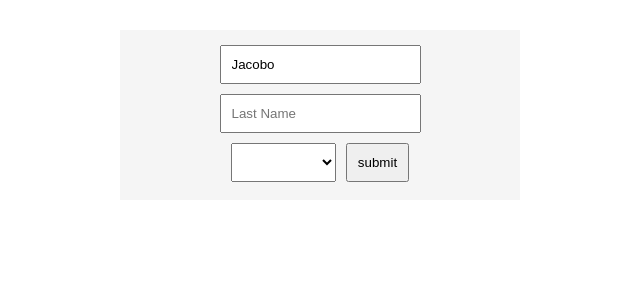
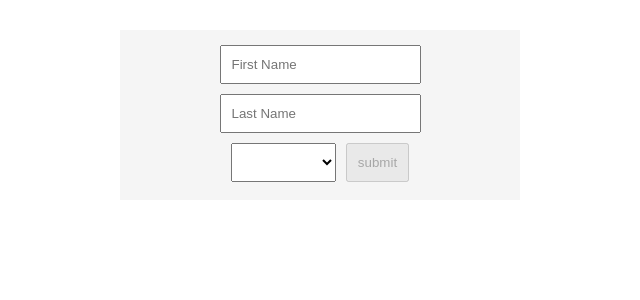
Before and after one commit to alu0100836059/angular4_learning_dataForms, an Angular app: page / in a window 1280 px wide. Shown: the top 300 px of the page, without its empty margins (320-960 px from the left). Built offline with nearby package versions, Linux system fonts and the light colour scheme.

Commit message:
Added some form validation (default Validators)

```diff
--- a/src/app/app.component.html
+++ b/src/app/app.component.html
@@ -28,5 +28,5 @@
     <option value="JavaScript">JavaScript</option>
     <option value="PHP">PHP</option>
   </select>
-  <input type="submit" value="submit">
+  <input type="submit" [disabled] = "!miForm.valid" value="submit">
 </form>
--- a/src/app/app.component.ts
+++ b/src/app/app.component.ts
@@ -1,5 +1,5 @@
 import { Component } from '@angular/core';
-import { FormGroup, FormControl } from '@angular/forms';
+import { FormGroup, FormControl, Validators } from '@angular/forms';
 
 
 @Component({
@@ -12,7 +12,11 @@ export class AppComponent {
   ngOnInit() {
       this.miForm = new FormGroup({
       // Podemos inicializar valores:
-      firstname: new FormControl("Jacobo"),
+      firstname: new FormControl("", Validators.compose([
+        Validators.required,
+        Validators.minLength(5),
+        Validators.pattern('[\\w\\-\\s\\/]+')
+      ])),
       lastname: new FormControl(""),
       languages: new FormControl("")
     });
```
